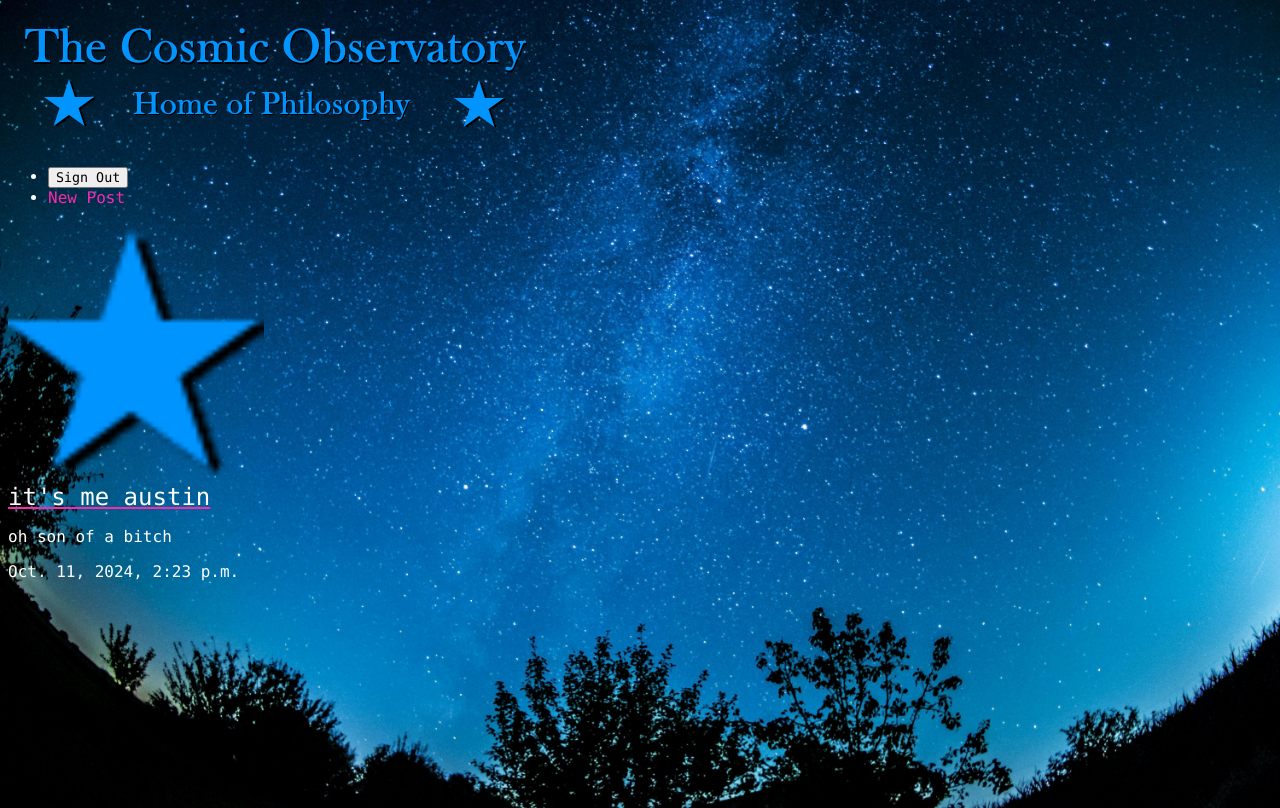
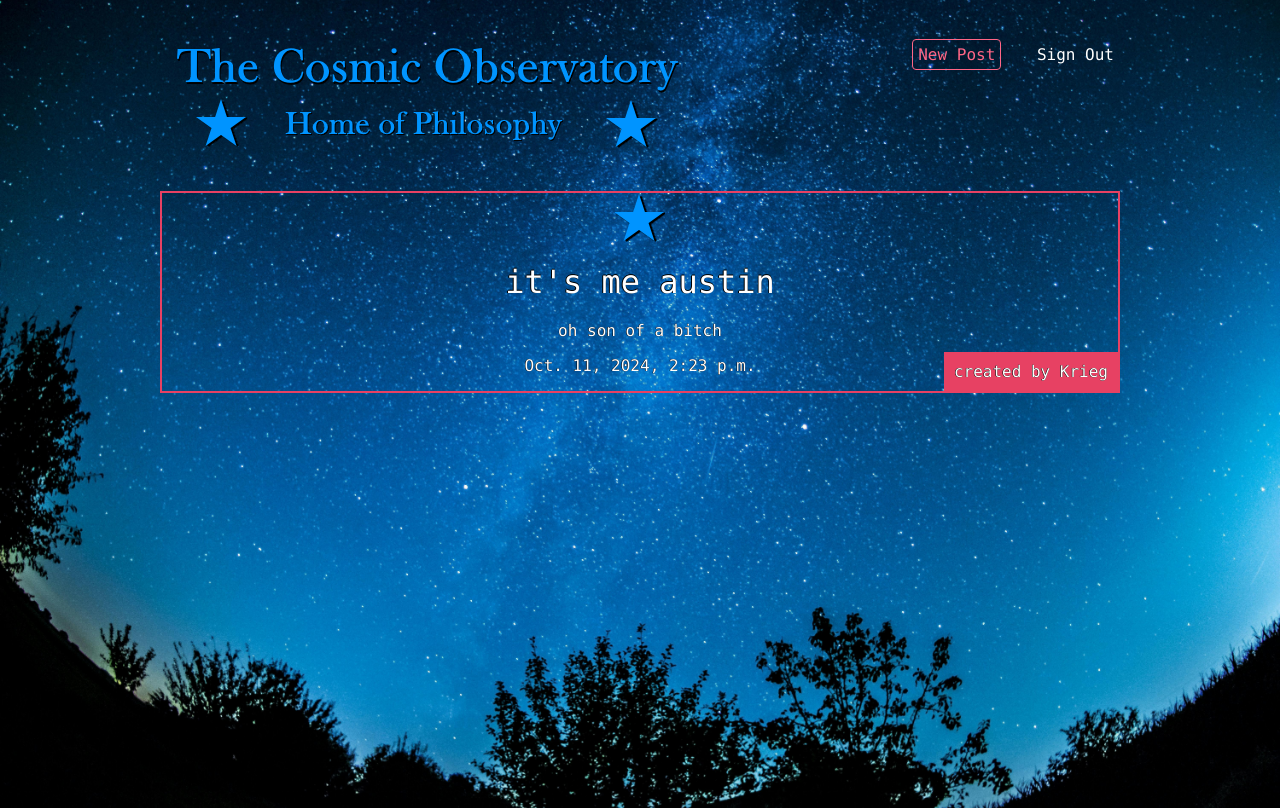
Before and after one commit to ReallyNiceGames/SimpleDjangoBlog, a Django app: a page that uses templates/base_layout.html in a window 1280 px wide. Run offline with Django 5.2, Linux system fonts and the light colour scheme; a user stored in the database is signed in; data comes from the database, SQL or seed files in the repository; both versions use the stored data as it was after the commit.

Commit message:
Styled up website and enabled automatic slug creation on posts

```diff
--- a/assets/blog/styles.css
+++ b/assets/blog/styles.css
@@ -4,14 +4,14 @@ html{
 
 body{
     /* Background image and default colour */
-    background-color: rgb(39, 160, 178);
+    background-color: black;
     background-image: url(nightsky.jpg);
 
     height: 100%;
 
     /* Centering and scaling the background */
     background-position: center;
-    background-repeat: no-repeat;
+    background-repeat: repeat-x;
     background-size: cover;
     color: white;
 }
@@ -23,17 +23,161 @@ body *{
 h1{
     font-weight: bold;
     margin: 0;
-    color:#51b9f5
+    color:#51b9f5;
+}
+
+h2{
+    color: white;
 }
 
 h2, h3, h4, h5{
     font-weight: normal;
     margin: 0;
-    text-decoration: underline;
-    text-decoration-color: #f82aac;
 }
 
-a, a:hover, a:visited{
-    color: #f82aac;
+a{
+    color: #ff6686;
+}
+
+a.highlight{
+    color: #ff6686;
+    border: 1px solid;
     text-decoration: none;
+    padding: 5px;
+    border-radius: 4px;
 }
+
+a:hover{
+    color: #51b9f5;
+}
+
+.wrapper{
+    max-width: 960px;
+    margin: 0 auto;
+
+}
+
+div.wrapper h1{
+    text-align: center;
+    margin: 100px;
+    font-size: 2.4em;
+
+}
+
+header{
+    display: grid;
+    grid-template-columns: 1fr 1fr;
+    padding: 20px 0;
+
+}
+
+nav{
+    justify-self: end;
+}
+
+nav li{
+    display: inline-block;
+    margin-left: 20px;
+}
+
+nav button{
+    background: none;
+    color: #fff;
+    cursor: pointer;
+    border: 0;
+    font-size: 1em;
+}
+
+.posts{
+    display: grid;
+    grid-template-columns: 1fr 1fr 1fr;
+    grid-gap: 30px;
+}
+
+.post{
+    padding: 10px;
+    border: 2px solid #e74163;
+    position: relative;
+    padding-bottom: 40px;
+}
+
+.post h2{
+    font-size: 1.4em;
+    text-shadow:
+        -0.03em 0 black,
+        0 -0.03em black;
+}
+
+.post .author{
+    padding: 10px;
+    background: #e74163;
+    position:absolute;
+    right: 0;
+    bottom: 0;
+    margin: 0;
+    color: white;
+}
+
+.post-display .post{
+    padding: 0;
+}
+
+.post-display .post img{
+    max-width: 50%;
+    margin-left: auto;
+    margin-right: auto;
+    display: block;
+}
+
+.post-display .post h2{
+    text-align: center;
+    margin: 20px;
+    font-size: 2em;
+}
+
+.post-display .post p{
+    text-align: center;
+    text-shadow:
+        -0.03em 0 black,
+        0 -0.03em black;
+}
+
+.site-form{
+    margin-top: 60px;
+    border: 2px solid #e74163;
+    padding: 20px;
+}
+
+.site-form input, .site-form textarea{
+    display: block;
+    margin: 20px 0 0 0;
+    padding: 10px;
+}
+
+.helptext, .helptext ul{
+    margin: 0 auto 20px;
+    color: #eee;
+    font-size: 1.0em;
+    display: block;
+}
+
+.errorlist li{
+    padding: 10px;
+    list-style-type: none;
+    border: 2px solid #ffc600;
+    color: #ffc600;
+    margin: 10px 0;
+}
+
+.errorlist{
+    padding: 0;
+}
+
+.site-form input[type="submit"]{
+    background: #51b9f5;
+    border: 0;
+    color: #111;
+    font-size: 1.2em;
+    border-radius: 4px;
+    margin: 10px 0;
+}
--- a/posts/forms.py
+++ b/posts/forms.py
@@ -4,4 +4,4 @@ from . import models
 class CreatePost(forms.ModelForm):
     class Meta:
         model = models.Post
-        fields = ['title', 'body', 'slug', 'thumbnail']
+        fields = ['title', 'body', 'thumbnail']
--- a/posts/models.py
+++ b/posts/models.py
@@ -1,5 +1,6 @@
 from django.db import models
 from django.contrib.auth.models import User
+from django.utils.text import slugify
 
 
 # Create your models here.
@@ -21,3 +22,7 @@ class Post(models.Model):
 
     def snipped_post(self):
         return self.body[:50] + " (...)"
+
+    def save(self, *args, **kwargs):
+        self.slug = slugify(self.title)
+        super(Post, self).save(*args, **kwargs)
--- a/posts/templates/posts/post_display.html
+++ b/posts/templates/posts/post_display.html
@@ -3,10 +3,11 @@
 {% block content %}
 <div class="post-display">
     <div class="post">
-        <img src="{{ post.thumbnail.url }}" style="width: 20vw; height: 20vw;" />
+        <img src="{{ post.thumbnail.url }}"/>
         <h2>{{ post.title }}</h2>
         <p>{{ post.body }}</p>
         <p>{{ post.date }}</p>
+        <p class="author">created by {{ post.author.username }}</p>
     </div>
 
 </div>
--- a/posts/views.py
+++ b/posts/views.py
@@ -25,6 +25,7 @@ def post_create(request):
             postInstance = form.save(commit=False)
             postInstance.author = request.user
             postInstance.save()
+            postInstance.slug
             return redirect('posts:list')
     else:
         form = forms.CreatePost()
--- a/templates/base_layout.html
+++ b/templates/base_layout.html
@@ -13,16 +13,16 @@
             <nav>
                 <ul>
                     {% if user.is_authenticated %}
+                    <li><a href="{% url 'posts:create' %}" class="highlight">New Post</a></li>
                     <li>
                         <form class="logout-link" action="{% url 'users:logout' %}" method="post">
                             {% csrf_token %}
                             <button type="submit">Sign Out</button>
                         </form>
                     </li>
-                    <li><a href="{% url 'posts:create' %}" class="highlight">New Post</a></li>
                     {% else %}
+                    <li><a href="{% url 'users:signup' %}">Sign Up</a></li>
                     <li><a href="{% url 'users:login' %}">Sign In</a></li>
-                    <li><a href="{% url 'users:signup' %}">Sign Up</a></li>
                     {% endif %}
                 </ul>
             </nav>
```
Also changed, not shown: db.sqlite3, media/6b9079124495849.6105339d4c812.png (added), media/6b9079124495849_d2Deeoy.6105339d4c812.png (added).
